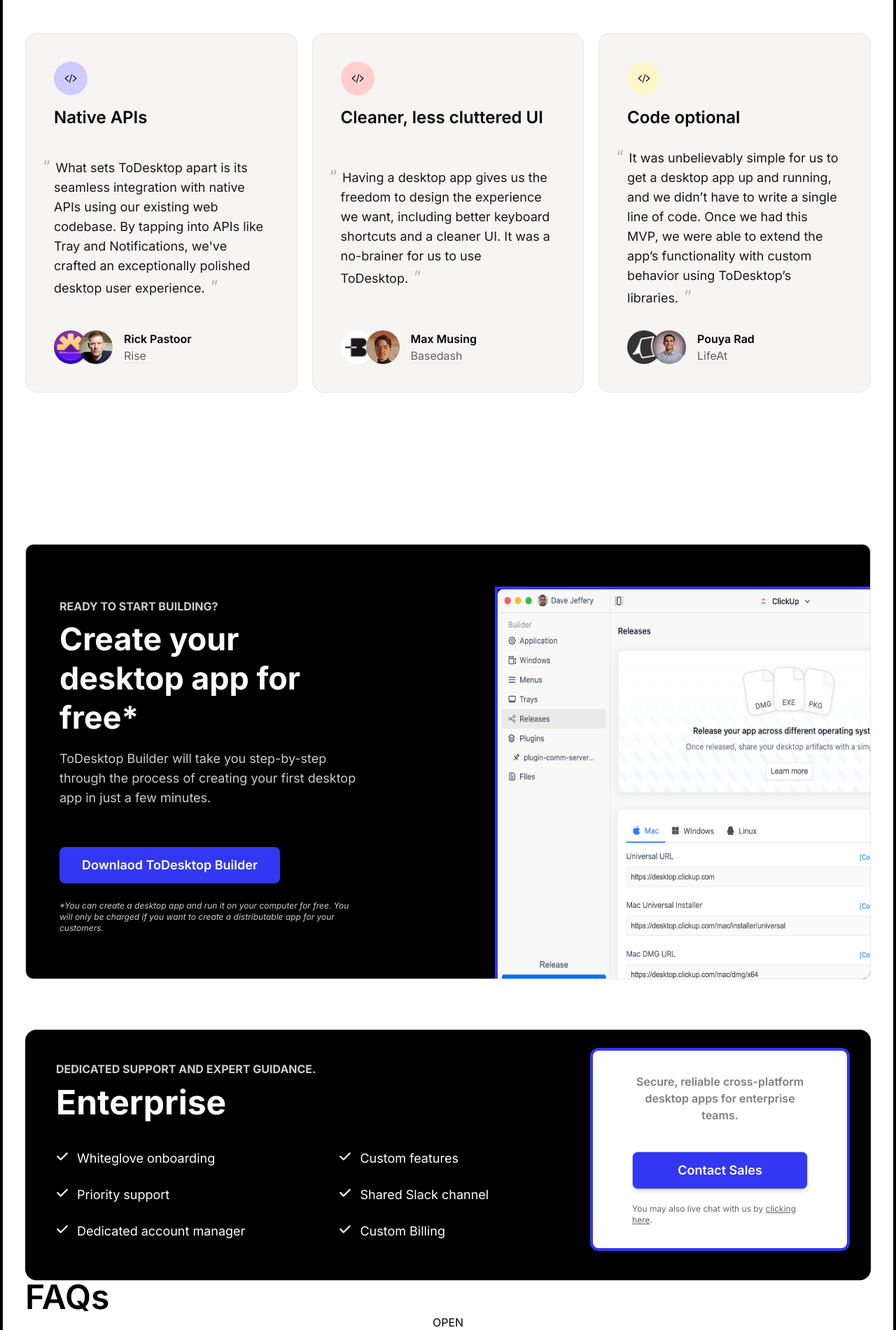
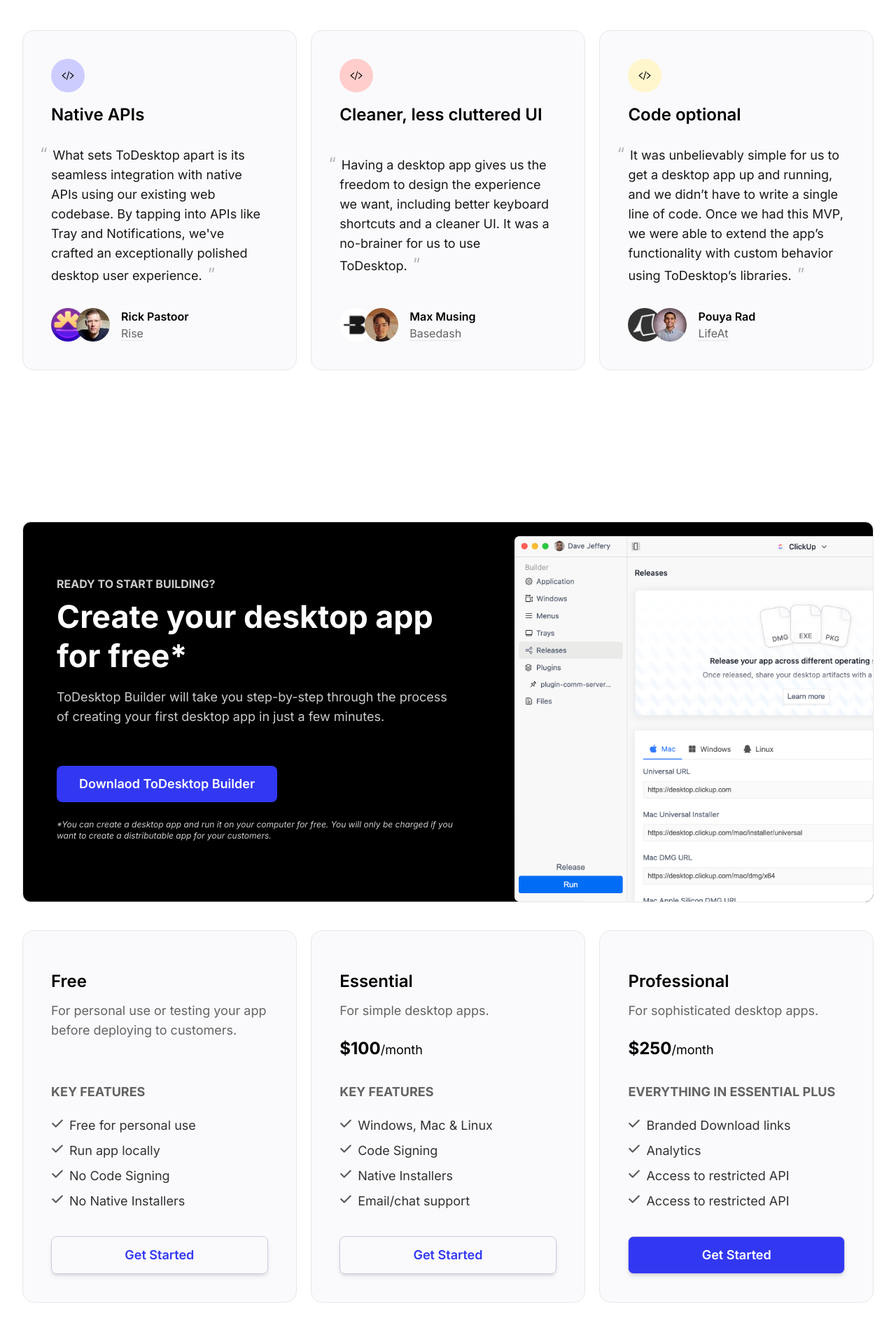
Before and after one commit to Mohammad-Haris-55524/Learning-Tailwind-css, a React (Vite) app in the folder vite-project/: page / in a window 1280 px wide. Shown: the part 4775-6675 px from the top of the page at 70% size. Built offline with nearby package versions, Linux system fonts and the light colour scheme.

Commit message:
Footer section completed

```diff
--- a/vite-project/src/App.jsx
+++ b/vite-project/src/App.jsx
@@ -7,6 +7,9 @@
 import CustomerScreen from './pages/CustomerScreen';
 import PricePlanScreen from './pages/PricePlanScreen';
 import Accordion from './components/Accordion';
+import Footer from './components/Footer';
+import DownloadProgressBar from './components/DownloadProgressBar';
+
 
 function App() {
 
@@ -20,7 +23,7 @@
 
 <AppsPoweredByToDesktop toggleDarkMode={toggleDarkMode} isDarkMode={isDarkMode}/>
 
-<main className="px-6 sm:px-6 lg:px-8 xl:px-8 mb-12 border-4">
+<main className="px-6 sm:px-6 lg:px-8 xl:px-8 mb-12 ">
 
 <HowItWorksScreen/>
 
@@ -31,6 +34,11 @@
 <Accordion/>
 </main>
 
+<footer className='px-6 sm:px-6 lg:px-8 xl:px-8'>
+  <Footer/>
+  {/* <DownloadProgressBar/> */}
+</footer>
+
 </div>
   )
 }
--- a/vite-project/src/components/Accordion.jsx
+++ b/vite-project/src/components/Accordion.jsx
@@ -4,51 +4,42 @@
 import { MdKeyboardArrowDown } from "react-icons/md";
 function Accordion() {
     const [faqData, setfaqData] = useState(FAQ)
+    const [previousSelectedId, setpreviousSelectedId] = useState(false)
 
-    const [toggleBtn, setToggleBtn] = useState(false)
-    const [selectedId, setSelectedId] = useState(false)
-
-    // console.log(faqData)
-
-
-    const openAccordHandler = (id) =>{
-    console.log(id)
-    // setToggleBtn(!toggleBtn)
-    console.log({selectedId}, {id})
-    setSelectedId(selectedId === id ? false : id)
-    }
-  return (
+    const toggleBtnHandler = (id) =>{
+        console.log(id)
+        console.log({previousSelectedId}, {id})
+// Agar previousSelectedId equal hogaye updatedId yani (Id) ky to hamey automatically old accord ko band karwana hy taky new accord open hogy or
+// purana wala accord  band hogy to agar previousSelectedId equal hoti hay updatedId yani (Id) ky yani condition TRUE hojati hay to ham "false"
+// set karwa dein yani band karwa do precious accord ko or agar conditon meet nahe karti to updatedId yani (Id) ko setpreviousSelectedId(id)
+// my save karwa do.
+        setpreviousSelectedId(previousSelectedId === id ? false : id)
+        }
+return (
 <>
-<h1 className='font-semibold text-5xl'>FAQs</h1>
-<section>
-    {/* <div className='flex flex-wrap justify-between gap-y-4 h-max'>
+<section className='mt-40'>
+<h1 className='font-semibold text-5xl mb-8'>FAQs</h1>
+<div className='w-full md:flex flex-wrap justify-between gap-y-4 h-max'>
     {faqData.map((item)=>{
-        return <div key={item.id} className='border border-gray w-[49%] h-fit rounded-lg bg-[#fafafc] opacity-70 p-6'>
-        <div  className=' flex justify-between '>
+  return <div key={item.id} className='border border-gray md:w-[49%] h-max rounded-lg bg-[#fafafc] p-3 mb-4'>
+        <div  className=' flex justify-between items-center '>
         <p className='text-lg font-semibold'>{item.question}</p>
-        <button onClick={()=>toggleBtnHandler(item.id)}>{(selectedId === item.id) ?  <span className='text-2xl opacity-30 font-thin'><IoIosArrowUp /></span>  :<span className='text-3xl opacity-30 font-thin'><MdKeyboardArrowDown /></span> }</button>
+        <button onClick={()=>toggleBtnHandler(item.id)}>{(previousSelectedId === item.id) ?  <span className='text-2xl opacity-30 font-thin'><IoIosArrowUp /></span>  :<span className='text-3xl opacity-30 font-thin'><MdKeyboardArrowDown /></span> }</button>
         </div>
         <div className='flex flex-col grow '>
-        <p className='mt-6 text-lg'>{(selectedId === item.id) && item.answer}</p>
+        <p className='mt-6 text-lg'>{(previousSelectedId === item.id) && item.answer}</p>
         </div>
+  </div>
+})}
+</div>
 
-        </div>
-
-})}
-    </div> */}
-
-
-<div className=' flex justify-between '>
-      <h1>{faqData.question}</h1>
-      <button onClick={()=>openAccordHandler(faqData.id)}>{toggleBtn ? "CLOSE" : "OPEN"}</button>
-      <p>{(selectedId === faqData.id) && faqData.answer}</p>
-
-
-        </div>
+<div className='mt-8'>
+<p className='opacity-80 text-lg'>More questions? Visit our
+<a  className="opacity-100  border-dotted border-b border-b-ashGray hover:border-b-darkGrey hover:border-solid" href="#"> Docs</a>. Or
+<a  className="opacity-100 border-dotted border-b border-b-ashGray hover:border-b-darkGrey hover:border-solid" href="#"> send us a message</a>.</p>
+</div>
 </section>
-</>
-  )
-}
+</>)}
 
 export default Accordion
 {/* {selectedId === item.id && <p className='mt-6 text-lg'>{item.answer}</p> } */}
--- a/vite-project/src/components/CardsOfCustomerStories.jsx
+++ b/vite-project/src/components/CardsOfCustomerStories.jsx
@@ -15,11 +15,13 @@
   pricePlan,
   featuresTitle,
   pricing,
+  fontClass,
+  btnColor
 }) {
 
   return (
-    <div className="flex flex-col justify-between border border-gray rounded-2xl w-full lg:w-[32.2%] py-4 px-8 lg:p-10 bg-[#f7f4f4] mb-4">
-      <div className="flex lg:flex-col items-end lg:items-start gap-x-4">
+    <div className="flex flex-col justify-between border border-gray rounded-2xl w-full lg:w-[32.2%] py-4 px-8 lg:p-10 bg-[#fafafc] mb-8 lg:mb-4">
+      <div className="flex lg:flex-col items-end lg:items-start gap-x-4 ">
         {customerStoriesSection && (
           <div
             style={{ backgroundColor: `${iconBgColorCode}` }}
@@ -28,18 +30,20 @@
             <IoCodeSlashOutline />
           </div>
         )}
-        <h1 className="mt-4 text-2xl font-semibold">{title}</h1>
+        <div className="">
+        <h1 className={`mt-4 ${fontClass ? 'text-2xl' : 'text-4xl lg:text-2xl'} text-2xl font-semibold`}>{title}</h1>
         {pricePlan && (
           <div>
             {" "}
-            <p className="text-lg opacity-60 mt-3 "> {description} </p>
+            <p className="text-lg opacity-60 mt-3  "> {description} </p>
             {pricing && (
               <p className="text-lg mt-6">
-                <span className="font-bold text-2xl">{pricing}</span>/month
+                <span className="font-bold text-2xl ">{pricing}</span>/month
               </p>
             )}
           </div>
         )}
+        </div>
       </div>
 
       {customerStoriesSection && (
@@ -103,8 +107,9 @@
             </ul>
           </div>
 
-          <div className=" ">
-            <button className="w-full px-8 py-3 border border-[#cbcbe2] font-semibold rounded-lg shadow-md text-secondary text-lg hover:border-[#acacc0]">
+          <div className="">
+            <button className={`w-full px-8 py-3 border border-[#cbcbe2] font-semibold rounded-lg shadow-md text-secondary text-lg
+             hover:border-[#acacc0] ${btnColor && 'bg-secondary text-white'}`}>
               Get Started
             </button>
           </div>
--- a/vite-project/src/components/CustomerStories.jsx
+++ b/vite-project/src/components/CustomerStories.jsx
@@ -20,15 +20,17 @@
   conditionalClass,
   bgColor,
   fontColor,
-  imageClass
+  imageClass,
+  border
+
 }) {
   console.log(bgColor);
   return (
     <>
-      <div className={`lg:flex justify-between rounded-xl max-w-full border border-gray pt-8 sm:pt-2 lg:pt-5 h-max overflow-hidden
+      <div className={`lg:flex justify-between ${border && 'rounded-[1.65rem]'} rounded-xl max-w-full border border-gray pt-8 sm:pt-2 lg:pt-5 h-max overflow-hidden
         ${
           bgColor === "bg-color-grey-class"
-            ? "bg-[#faf2f2]"
+            ? "bg-[#fafafc]"
             : "bg-[#000000]"
         }`}>
         <div className="px-7 sm:p-8 lg:px-12 lg:max-w-2xl">
@@ -85,7 +87,7 @@
         </div>
 
 {bgImage &&
-        <div className={`${imageClass} relative border-4 border-secondary `}>
+        <div className={`${imageClass} relative `}>
           <img className={`${fontColor ? 'lg:max-w-lg' : 'object-center lg:max-w-[100%] xl:max-w-2xl h-full' } `} src={bgImage} alt="" />
         </div>
 }
--- a/vite-project/src/components/CustomerStoriesLastSection.jsx
+++ b/vite-project/src/components/CustomerStoriesLastSection.jsx
@@ -14,7 +14,9 @@
 conditionalClass = 'font-styling-for-customer-stories-2'
 bgColor='bg-color-black-class'
 fontColor = {false}
-imageClass= {"custom-styling-for-right-side-image-customer-stories-2"}
+imageClass= {"custom-styling-for-right-side-image-customer-stories"}
+border
+
 
 />
 </div>
--- /dev/null
+++ b/vite-project/src/components/DownloadProgressBar.jsx
@@ -0,0 +1,87 @@
+import React, { useState, useEffect, useRef } from 'react';
+
+function DownloadProgressBar() {
+  const [progress, setProgress] = useState(0);
+  const [status, setStatus] = useState("Download version 1.12.0…");
+  const [isActive, setIsActive] = useState(false); // State to track if the component is in view
+  const progressRef = useRef(null);
+
+  // Reset progress and start downloading when component becomes active (in view)
+  useEffect(() => {
+    const observer = new IntersectionObserver(
+      ([entry]) => {
+        if (entry.isIntersecting) {
+          setIsActive(true); // Set component as active when it's visible
+          setProgress(0); // Reset progress to 0
+        } else {
+          setIsActive(false); // Stop downloading when the component is not in view
+        }
+      },
+      { threshold: 0.1 } // Trigger when 10% of the component is visible
+    );
+
+    if (progressRef.current) {
+      observer.observe(progressRef.current);
+    }
+
+    return () => {
+      if (progressRef.current) {
+        observer.unobserve(progressRef.current);
+      }
+    };
+  }, []);
+
+  // Handle progress bar updates when the component is active
+  useEffect(() => {
+    if (!isActive) return; // Stop if the component is not active
+
+    const interval = setInterval(() => {
+      setProgress((prevProgress) => {
+        if (prevProgress >= 100) {
+          clearInterval(interval);
+          setStatus("Installed"); // Show installed message when 100% is reached
+          setTimeout(() => setProgress(0), 10000); // Reset after 10-second delay
+          return 100;
+        }
+        return prevProgress + (Math.random() * 30); // Increase progress by 2%
+      });
+    }, 800);
+
+    return () => clearInterval(interval); // Clear interval when component is not active
+  }, [isActive, progress]);
+
+  // Update status text based on progress
+  useEffect(() => {
+    if (progress === 100) {
+      setStatus("Installed");
+    } else if (progress >= 75) {
+      setStatus("Installing the application...");
+    } else if (progress >= 50) {
+      setStatus("Extracting app...");
+    } else {
+      setStatus("Download version 1.12.0…");
+    }
+  }, [progress]);
+
+  return (
+    <div ref={progressRef} style={{ width: '40%', padding: '10px', border: '1px solid #ddd', borderRadius: '5px' }}>
+      <p style={{ marginBottom: '10px' }}>{status}</p>
+      <div style={{ width: '100%', background: '#f3f3f3', borderRadius: '5px', overflow:"hidden"}}>
+        <div
+          style={{
+            width: `${progress}%`,
+            height: '7px',
+            backgroundColor: '#5778fd',
+            borderRadius: '5px',
+            // transition: 'width 0.5s ease-out', // Smooth transition with longer duration
+            // Apply transition only when progress is greater than 0
+            transition: progress > 0 ? 'width 0.5s ease-out' : 'none',
+          }}
+        ></div>
+      </div>
+      {/* <p style={{ marginTop: '5px', textAlign: 'center' }}>{progress}%</p> */}
+    </div>
+  );
+}
+
+export default DownloadProgressBar;
--- /dev/null
+++ b/vite-project/src/components/Footer.jsx
@@ -0,0 +1,40 @@
+import React from 'react'
+import Logo from "../assets/headerLogo.avif"
+import { FaGithub } from "react-icons/fa6";
+import { FaTwitter } from "react-icons/fa";
+import footerImage from "../assets/footer-image.svg"
+
+function Footer() {
+  return (
+    <section className='mt-20 flex flex-col'>
+    <div className='py-12 px-8 rounded-xl border border-gray flex justify-between bg-[#fafafc] outline  '>
+        <div className='inline-flex items-center'>
+        <img className='' src={Logo} alt="" />
+        <p className='text-lg font-semibold'>toDesktop</p>
+        </div>
+
+        <div className='inline-flex items-center gap-10 '>
+            <h1 className='text-lg opacity-50 hover:opacity-100 transition'>Documentation</h1>
+            <span className='text-xl font-semibold opacity-50  hover:opacity-100 transition'><FaTwitter /></span>
+
+            <span className='text-xl font-semibold opacity-50 hover:opacity-100 transition'><FaGithub /></span>
+        </div>
+        </div>
+
+
+<div className='mx-auto place-items-center mt-12 mb-12 outline'>
+
+<div className='inline-flex justify-between items-center gap-3'>
+    <img className='w-3 h-3' src={footerImage} alt="" />
+    <span className='text-sm opacity-80'>A Y Combinator company.</span>
+</div>
+
+<div className='text-sm opacity-40 pt-4'>© 2024 ToDesktop, Inc. All rights reserved.</div>
+
+</div>
+
+    </section>
+  )
+}
+
+export default Footer
--- a/vite-project/src/components/PricePlanPage01.jsx
+++ b/vite-project/src/components/PricePlanPage01.jsx
@@ -11,13 +11,13 @@
 
 return (
   <section >
-<div className='flex justify-between w-full'>
+{/* <div className='flex justify-between w-full'>
   <div>
   <h1 className='font-bold text-5xl'>Choose a plan that fits your needs</h1>
   </div>
   {/* px-4 py-4 hover:border-2 transition */}
   {/* px-12 py-4 border-2 */}
-  <div className='border-2 flex justify-between items-center rounded-lg w-[28%] px-12 py-4 '>
+  {/* <div className='border-2 flex justify-between items-center rounded-lg w-[28%] px-12 py-4 '>
     <div className='relative' >
     <button className='z-50' onClick={()=>setMoveBoxLeftToRight(!moveBoxLeftToRight)}>Monthly
     <div className={`border-4 border-secondary z-10 ${moveBoxLeftToRight ? "class1" : "class2"} transition rounded-lg absolute top-0
@@ -36,14 +36,14 @@
     </div>
 
     </div>
-</div>
+</div> */}
 
-</div>
+{/* </div>   */}
 
-   <div className=' lg:flex justify-between '>
+   <div className='lg:flex justify-between '>
 
     <CardsOfCustomerStories title={'Free'} description={"For personal use or testing your app before deploying to customers."}
-    customerStoriesSection = {false} pricePlan={true} featuresTitle={"Key Features"}
+    customerStoriesSection = {false} pricePlan={true} featuresTitle={"Key Features"} fontClass={false}
     features = {[
     "Free for personal use",
     "Run app locally",
@@ -52,7 +52,7 @@
     ]}
   />
    <CardsOfCustomerStories title={'Essential'} description={"For simple desktop apps."}
-    customerStoriesSection = {false} pricePlan={true} featuresTitle={"Key Features"} pricing="$100"
+    customerStoriesSection = {false} pricePlan={true} featuresTitle={"Key Features"} pricing="$100"  fontClass={false}
     features = {[
     "Windows, Mac & Linux",
     "Code Signing",
@@ -62,6 +62,7 @@
   />
      <CardsOfCustomerStories title={'Professional'} description={"For sophisticated desktop apps."}
     customerStoriesSection = {false} pricePlan={true} featuresTitle={"Everything in Essential Plus"} pricing="$250"
+    fontClass={false} btnColor = {true}
     features = {[
     "Branded Download links",
     "Analytics",
--- a/vite-project/src/pages/CustomerScreen.jsx
+++ b/vite-project/src/pages/CustomerScreen.jsx
@@ -38,9 +38,9 @@
 
 />
 <div className='lg:flex justify-between mt-12 '>
-<CardsOfCustomerStories  customerStoriesSection={true} pricePlan={false} iconBgColorCode= '#ccccff' title = 'Native APIs' description = "What sets ToDesktop apart is its seamless integration with native APIs using our existing web codebase. By tapping into APIs like Tray and Notifications, we've crafted an exceptionally polished desktop user experience." customerName = 'Rick Pastoor' customerWebisteName = 'Rise' cardLogoImages = {cardBodyImage1} customerStoriesImages = {cardCustomerImage1}/>
-<CardsOfCustomerStories   customerStoriesSection={true} pricePlan={false} iconBgColorCode= '#ffcecc' title = 'Cleaner, less cluttered UI' description = "Having a desktop app gives us the freedom to design the experience we want, including better keyboard shortcuts and a cleaner UI. It was a no-brainer for us to use ToDesktop." customerName = 'Max Musing' customerWebisteName = 'Basedash' cardLogoImages = {cardBodyImage2} customerStoriesImages = {cardCustomerImage2}/>
-<CardsOfCustomerStories   customerStoriesSection={true} pricePlan={false} iconBgColorCode= '#fff6cc' title = 'Code optional' description = "It was unbelievably simple for us to get a desktop app up and running, and we didn’t have to write a single line of code. Once we had this MVP, we were able to extend the app’s functionality with custom behavior using ToDesktop’s libraries." customerName = 'Pouya Rad' customerWebisteName = 'LifeAt' cardLogoImages = {cardBodyImage3} customerStoriesImages = {cardCustomerImage3}/>
+<CardsOfCustomerStories  customerStoriesSection={true} pricePlan={false} iconBgColorCode= '#ccccff' title = 'Native APIs' description = "What sets ToDesktop apart is its seamless integration with native APIs using our existing web codebase. By tapping into APIs like Tray and Notifications, we've crafted an exceptionally polished desktop user experience." customerName = 'Rick Pastoor' customerWebisteName = 'Rise' cardLogoImages = {cardBodyImage1} customerStoriesImages = {cardCustomerImage1} fontClass={true}/>
+<CardsOfCustomerStories   customerStoriesSection={true} pricePlan={false} iconBgColorCode= '#ffcecc' title = 'Cleaner, less cluttered UI' description = "Having a desktop app gives us the freedom to design the experience we want, including better keyboard shortcuts and a cleaner UI. It was a no-brainer for us to use ToDesktop." customerName = 'Max Musing' customerWebisteName = 'Basedash' cardLogoImages = {cardBodyImage2} customerStoriesImages = {cardCustomerImage2} fontClass={true}/>
+<CardsOfCustomerStories   customerStoriesSection={true} pricePlan={false} iconBgColorCode= '#fff6cc' title = 'Code optional' description = "It was unbelievably simple for us to get a desktop app up and running, and we didn’t have to write a single line of code. Once we had this MVP, we were able to extend the app’s functionality with custom behavior using ToDesktop’s libraries." customerName = 'Pouya Rad' customerWebisteName = 'LifeAt' cardLogoImages = {cardBodyImage3} customerStoriesImages = {cardCustomerImage3} fontClass={true}/>
 </div>
 </section>
 
--- a/vite-project/src/pages/PricePlanScreen.jsx
+++ b/vite-project/src/pages/PricePlanScreen.jsx
@@ -6,7 +6,7 @@
 function PricePlanScreen() {
   return (
   <>
-  {/* <PricePlanPage01 /> */}
+  <PricePlanPage01 />
   <Enterprise/>
   </>
 
```
Also changed, not shown: vite-project/src/assets/footer-image.svg (added).
